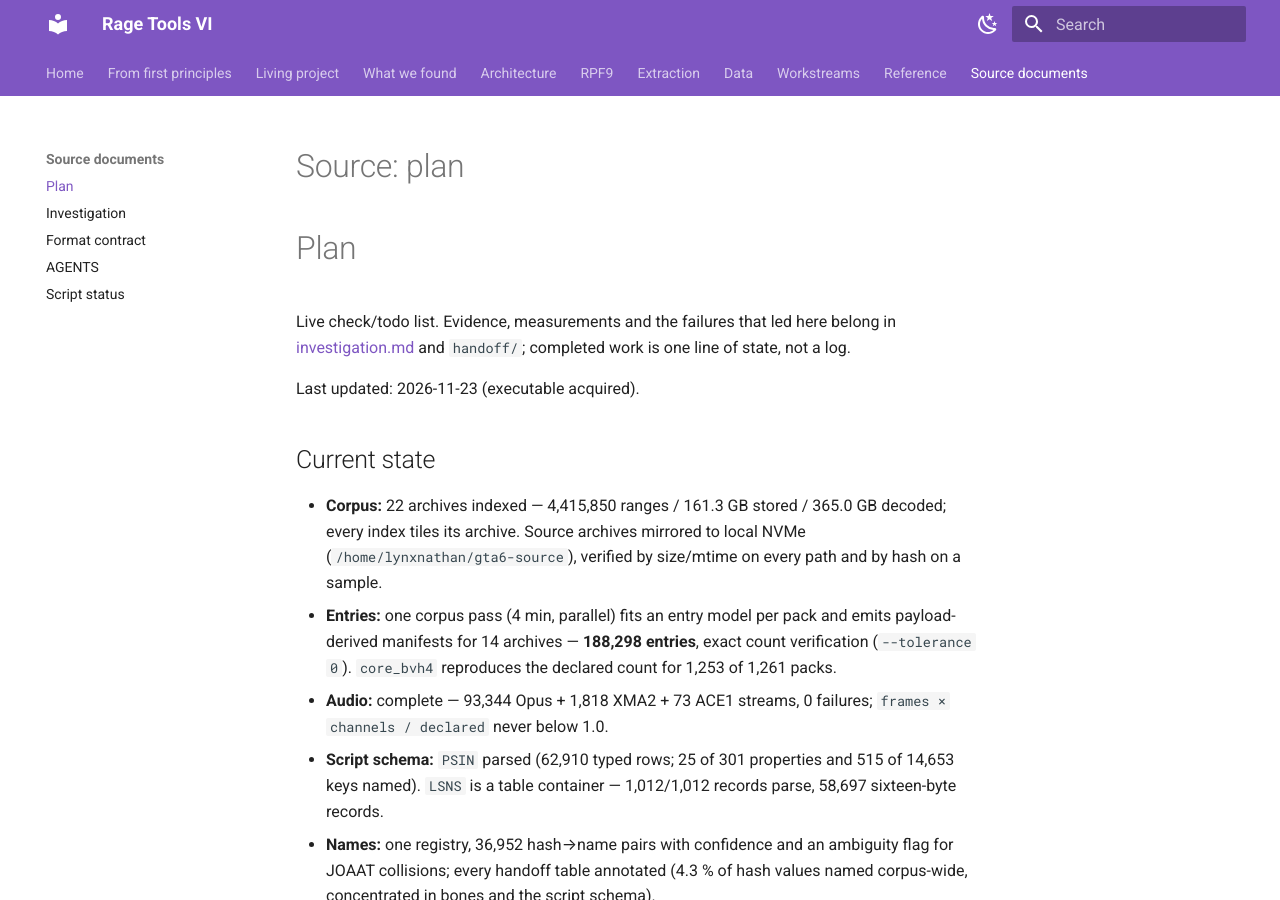
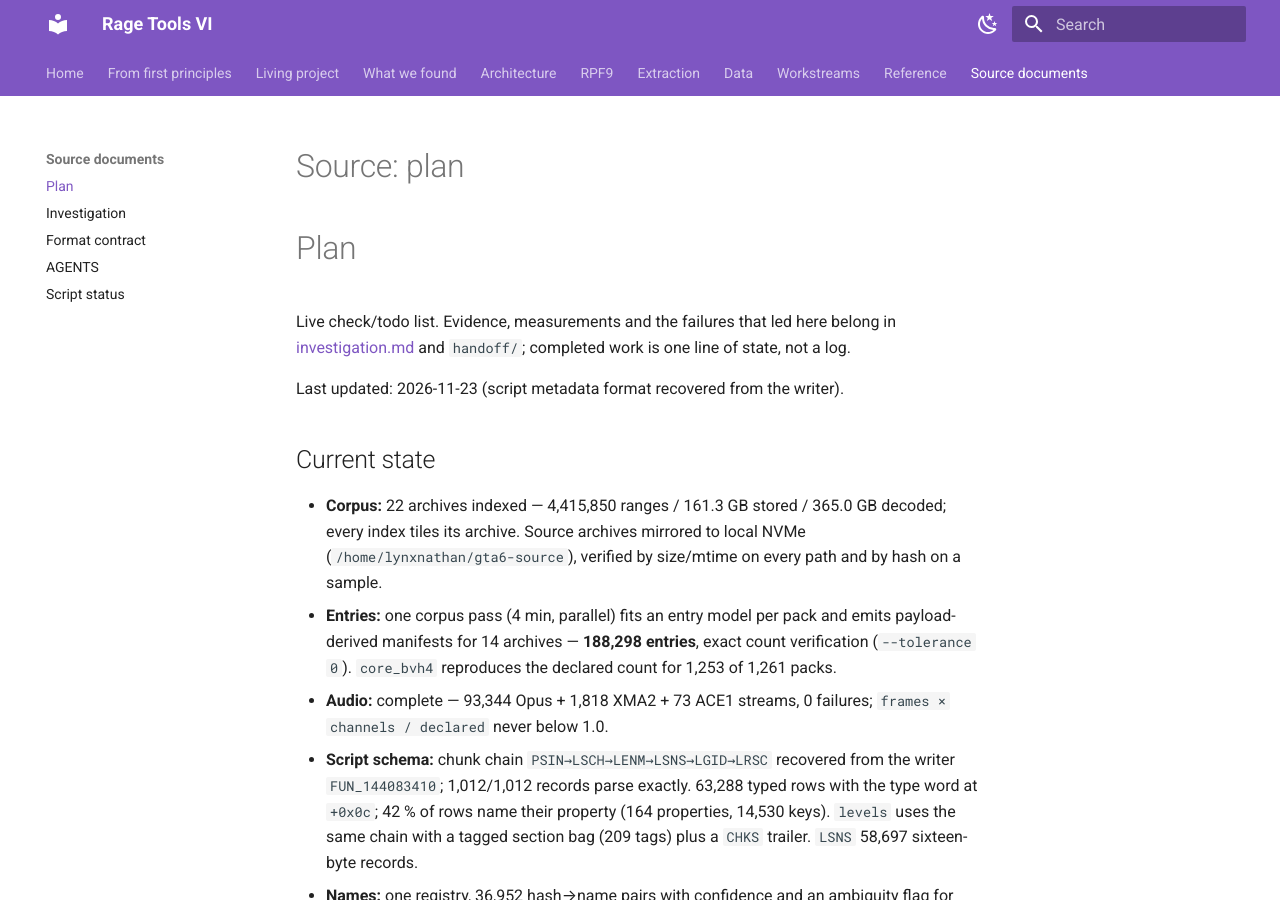
Before and after one commit to lynxnathan/rage-tools-vi, an MkDocs documentation site: the page built from docs/reference/source-plan.md, in a window 1280 px wide and 900 px high. Built offline with MkDocs 1.6.1 and Material for MkDocs 9.7.7, drawn with Linux system fonts in a browser that asks for light colours.

Commit message:
plan: current state reflects the recovered script metadata format

```diff
--- a/plan.md
+++ b/plan.md
@@ -4,7 +4,7 @@ Live check/todo list. Evidence, measurements and the failures that led here belo
 in [investigation.md](investigation.md) and `handoff/`; completed work is one line
 of state, not a log.
 
-Last updated: 2026-11-23 (executable acquired).
+Last updated: 2026-11-23 (script metadata format recovered from the writer).
 
 ## Current state
 
@@ -18,9 +18,11 @@ Last updated: 2026-11-23 (executable acquired).
   for 1,253 of 1,261 packs.
 - **Audio:** complete — 93,344 Opus + 1,818 XMA2 + 73 ACE1 streams, 0 failures;
   `frames × channels / declared` never below 1.0.
-- **Script schema:** `PSIN` parsed (62,910 typed rows; 25 of 301 properties and
-  515 of 14,653 keys named). `LSNS` is a table container — 1,012/1,012 records
-  parse, 58,697 sixteen-byte records.
+- **Script schema:** chunk chain `PSIN→LSCH→LENM→LSNS→LGID→LRSC` recovered from
+  the writer `FUN_144083410`; 1,012/1,012 records parse exactly. 63,288 typed
+  rows with the type word at `+0x0c`; 42 % of rows name their property (164
+  properties, 14,530 keys). `levels` uses the same chain with a tagged section bag
+  (209 tags) plus a `CHKS` trailer. `LSNS` 58,697 sixteen-byte records.
 - **Names:** one registry, 36,952 hash→name pairs with confidence and an
   ambiguity flag for JOAAT collisions; every handoff table annotated (4.3 % of
   hash values named corpus-wide, concentrated in bones and the script schema).
```
